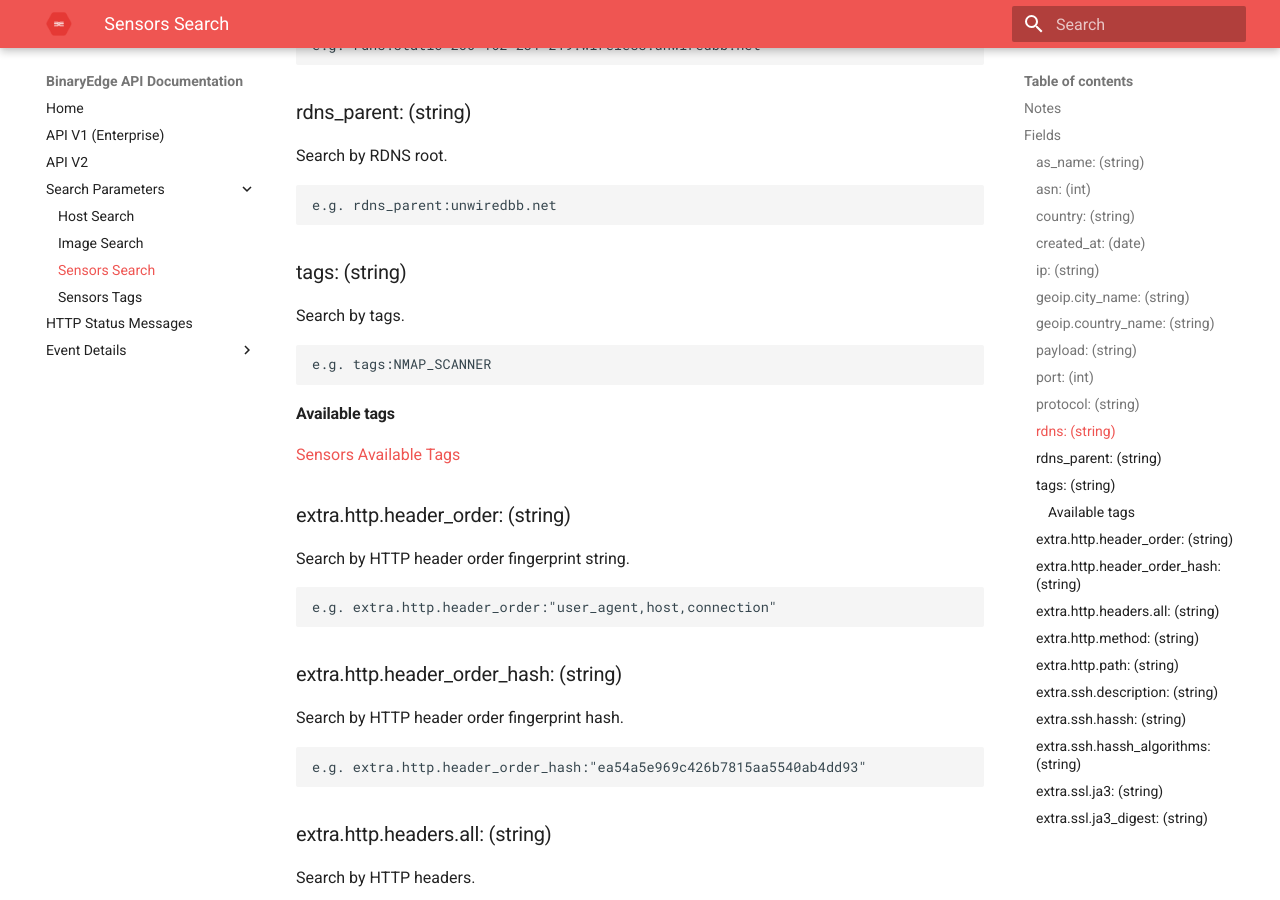
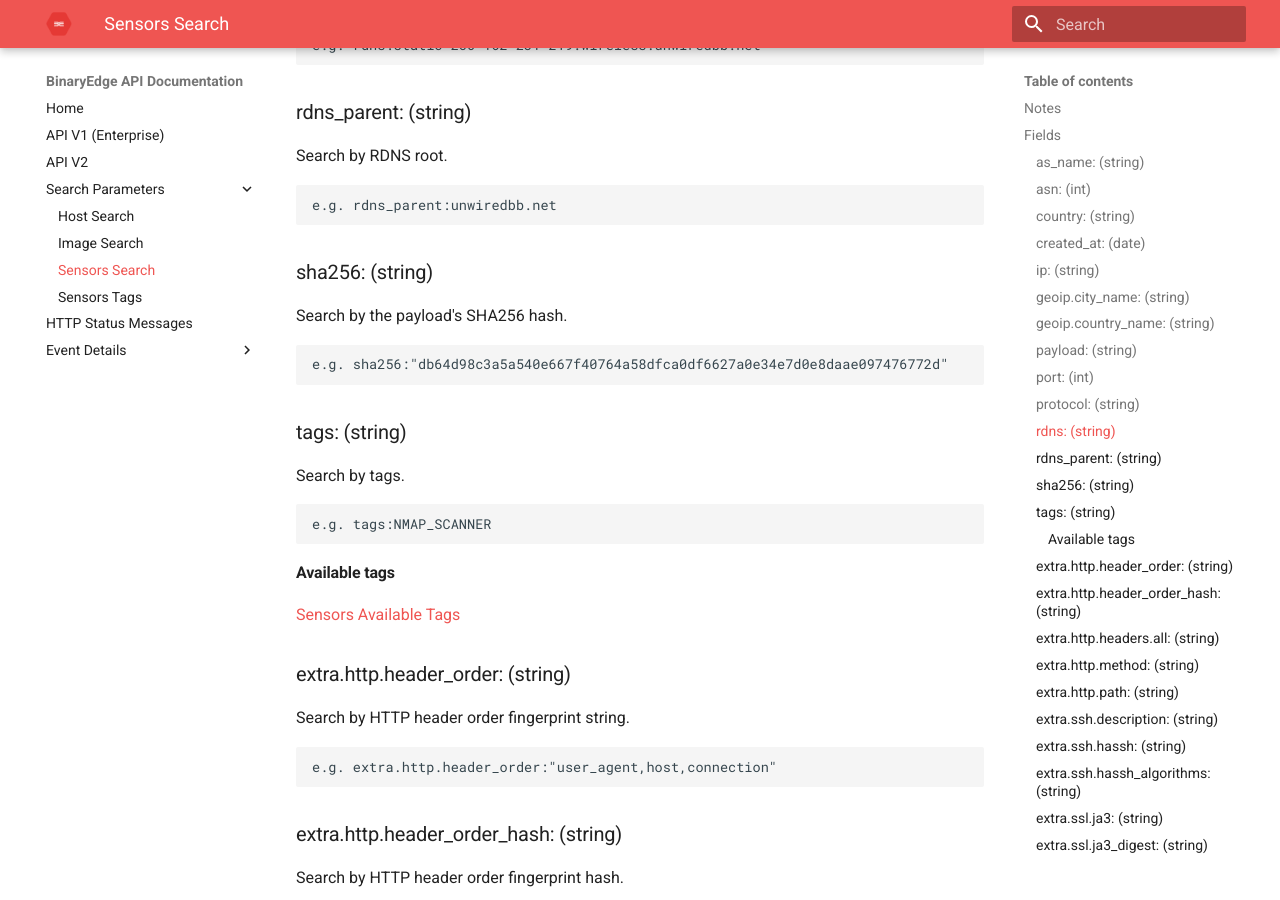
Before and after one commit to igama/docs.binaryedge.io, an MkDocs documentation site: the page built from docs/sensors-search.md, in a window 1280 px wide and 900 px high, scrolled down 2666 px. Built offline with MkDocs 1.6.1 and Material for MkDocs 9.7.7, drawn with Linux system fonts in a browser that asks for light colours.

Commit message:
added sha256

```diff
--- a/docs/sensors-search.md
+++ b/docs/sensors-search.md
@@ -84,6 +84,11 @@ Search by RDNS root.
 
     e.g. rdns_parent:unwiredbb.net
 
+### sha256: (string)
+Search by the payload's SHA256 hash.
+
+    e.g. sha256:"db64d98c3a5a540e667f40764a58dfca0df6627a0e34e7d0e8daae097476772d"
+
 ### tags: (string)
 Search by tags.
 
```
